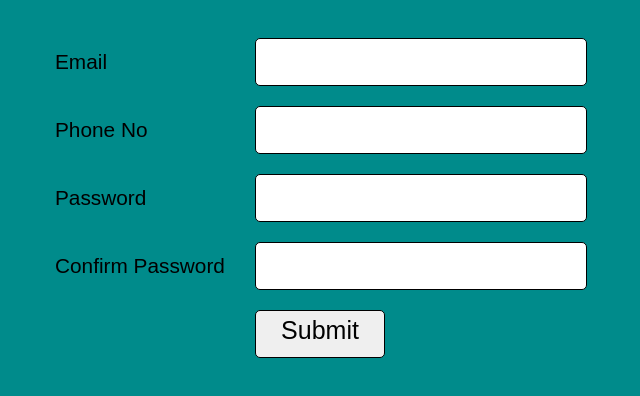
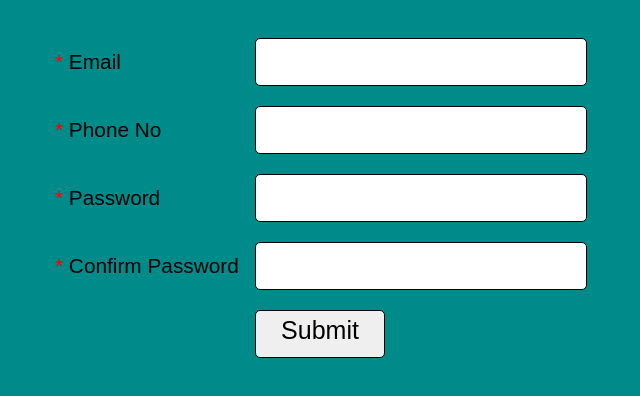
Before and after one commit to TejasOlishetri/Form-Validation, a plain HTML site: page index.html in a window 1280 px wide. Shown: the whole page, without its empty margins (310-950 px from the left). Drawn offline with nearby package versions, Linux system fonts and the light colour scheme.

Commit message:
Update index.html

```diff
--- a/index.html
+++ b/index.html
@@ -14,19 +14,20 @@
 
   <div class="wraper">
     <div class="formelement">
-      <label for="Email">Email</label>
+        <label for="Email"><span style="color:red">*</span> Email </label>
+      <!-- <label for="Email">Email</label> -->
       <input type="email" name="Email" id="Email" />
     </div>
     <div class="formelement">
-      <label for="Phone">Phone No</label>
+      <label for="Phone"><span style="color:red">*</span> Phone No</label>
       <input type="text" name="Phone" id="Phone" />
     </div>
     <div class="formelement">
-      <label for="Password">Password</label>
+      <label for="Password"><span style="color:red">*</span> Password</label>
       <input type="password" name="password" id="password" />
     </div>
     <div class="formelement">
-      <label for="Confirm-Password">Confirm Password</label>
+      <label for="Confirm-Password"><span style="color:red">*</span> Confirm Password</label>
       <input type="password" name="Confirm-Password" id="Confirm-Password" />
     </div>
     <input id="submitbt" type="submit" />
```
